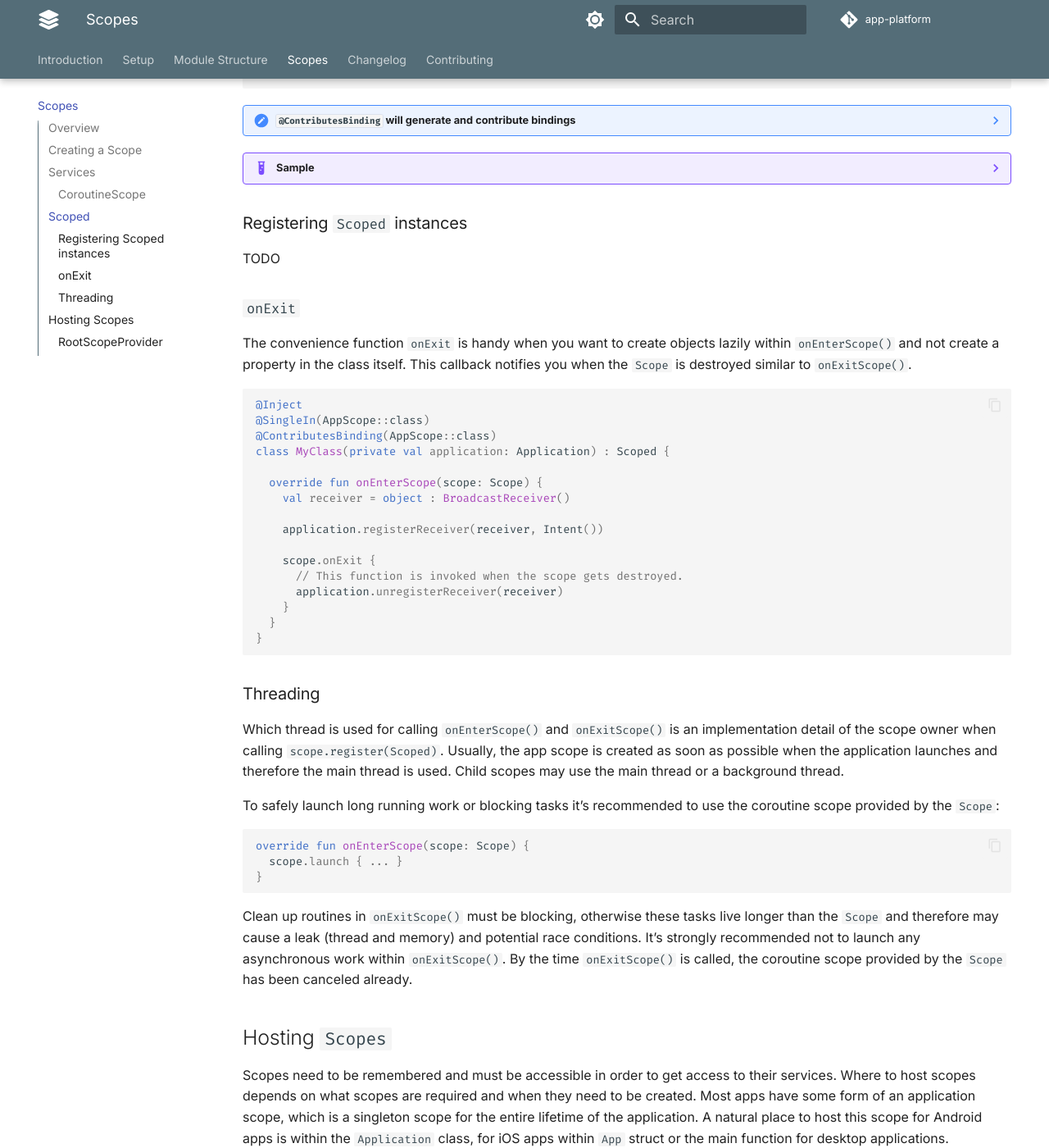
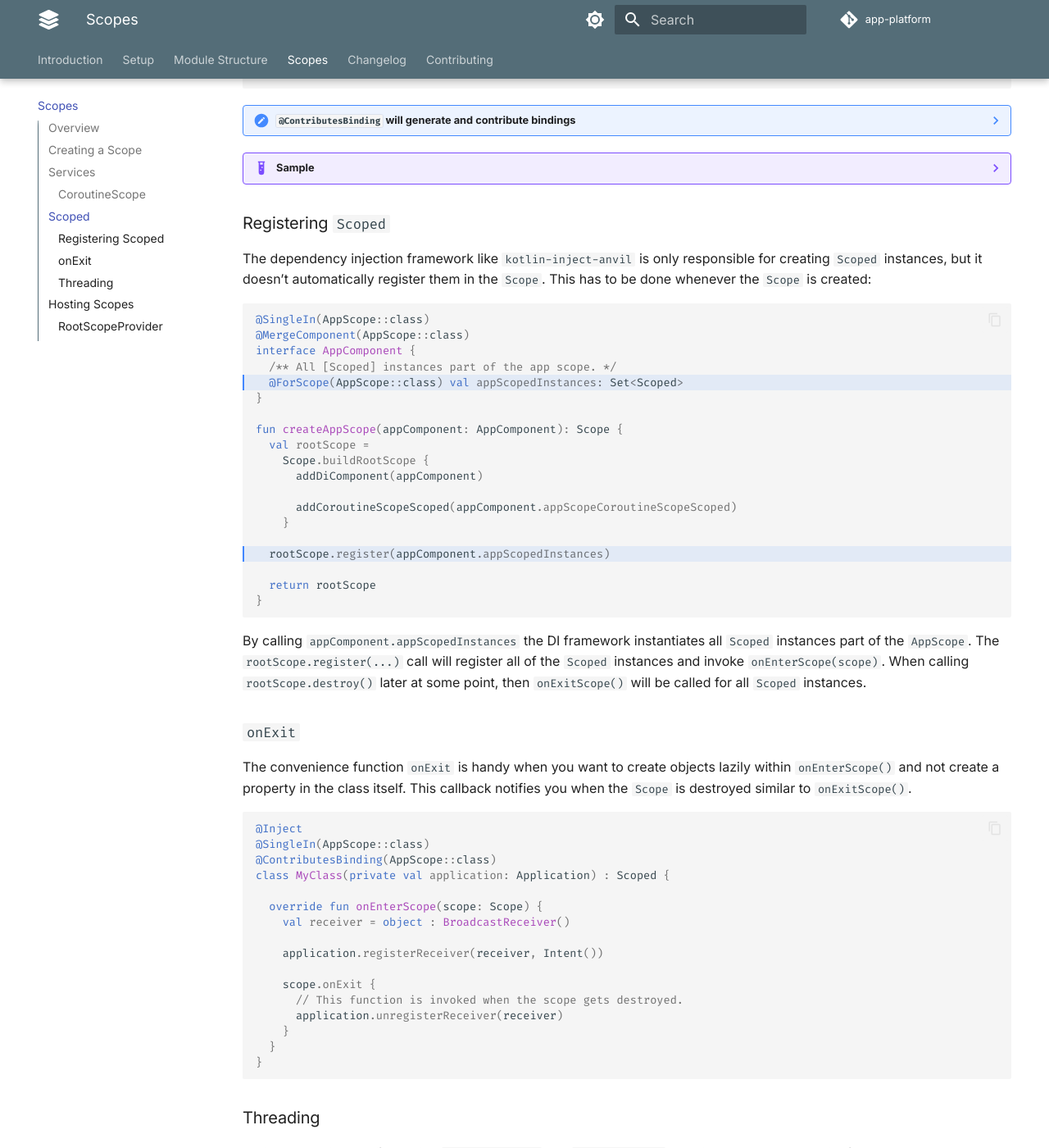
Before and after one commit to amzn/app-platform, an MkDocs documentation site: the page built from docs/scopes.md, in a window 1280 px wide and 1400 px high, scrolled down 5543 px. Shown: the whole window at 82% size. Built offline with MkDocs 1.6.1 and Material for MkDocs 9.7.7, drawn with Linux system fonts in a browser that asks for light colours; comment, search, counter and statistics services are not loaded; some of the changed text lies outside the part shown.

Commit message:
More documentation updates.

````diff
--- a/docs/scopes.md
+++ b/docs/scopes.md
@@ -209,19 +209,19 @@ It is important to register this `CoroutineScope` in the created app `Scope` ins
 `CoroutineScope` in case the `AppScope` ever gets destroyed. The same applies to any child scope.
 
 ```kotlin
+@SingleIn(AppScope::class)
 @MergeComponent(AppScope::class)
-@SingleIn(AppScope::class)
 interface AppComponent {
   /** The coroutine scope that runs as long as the app scope is alive. */
   @ForScope(AppScope::class) val appScopeCoroutineScopeScoped: CoroutineScopeScoped // (1)!
 }
 
 fun createAppScope(appComponent: AppComponent): Scope {
-    return Scope.buildRootScope {
-      addDiComponent(appComponent)
-      addCoroutineScopeScoped(appComponent.appScopeCoroutineScopeScoped)
-    }
+  return Scope.buildRootScope {
+    addDiComponent(appComponent)
+    addCoroutineScopeScoped(appComponent.appScopeCoroutineScopeScoped)
   }
+}
 ```
 
 1.  `CoroutineScopeScoped` wraps a `CoroutineScope` in a `Scoped` instance. In `onExitScope()` of this instance the
@@ -383,9 +383,37 @@ class AndroidLocationProvider(
     }
     ```
 
-### Registering `Scoped` instances
+### Registering `Scoped`
 
-TODO
+The dependency injection framework like `kotlin-inject-anvil` is only responsible for creating `Scoped` instances,
+but it doesn't automatically register them in the `Scope`. This has to be done whenever the `Scope` is created:
+
+```kotlin hl_lines="5 16"
+@SingleIn(AppScope::class)
+@MergeComponent(AppScope::class)
+interface AppComponent {
+  /** All [Scoped] instances part of the app scope. */
+  @ForScope(AppScope::class) val appScopedInstances: Set<Scoped>
+}
+
+fun createAppScope(appComponent: AppComponent): Scope {
+  val rootScope =
+    Scope.buildRootScope {
+      addDiComponent(appComponent)
+
+      addCoroutineScopeScoped(appComponent.appScopeCoroutineScopeScoped)
+    }
+
+  rootScope.register(appComponent.appScopedInstances)
+
+  return rootScope
+}
+```
+
+By calling `appComponent.appScopedInstances` the DI framework instantiates all `Scoped` instances part of the
+`AppScope`. The `rootScope.register(...)` call will register all of the `Scoped` instances and invoke
+`onEnterScope(scope)`. When calling `rootScope.destroy()` later at some point, then `onExitScope()` will be
+called for all `Scoped` instances.
 
 ### `onExit`
 
````
